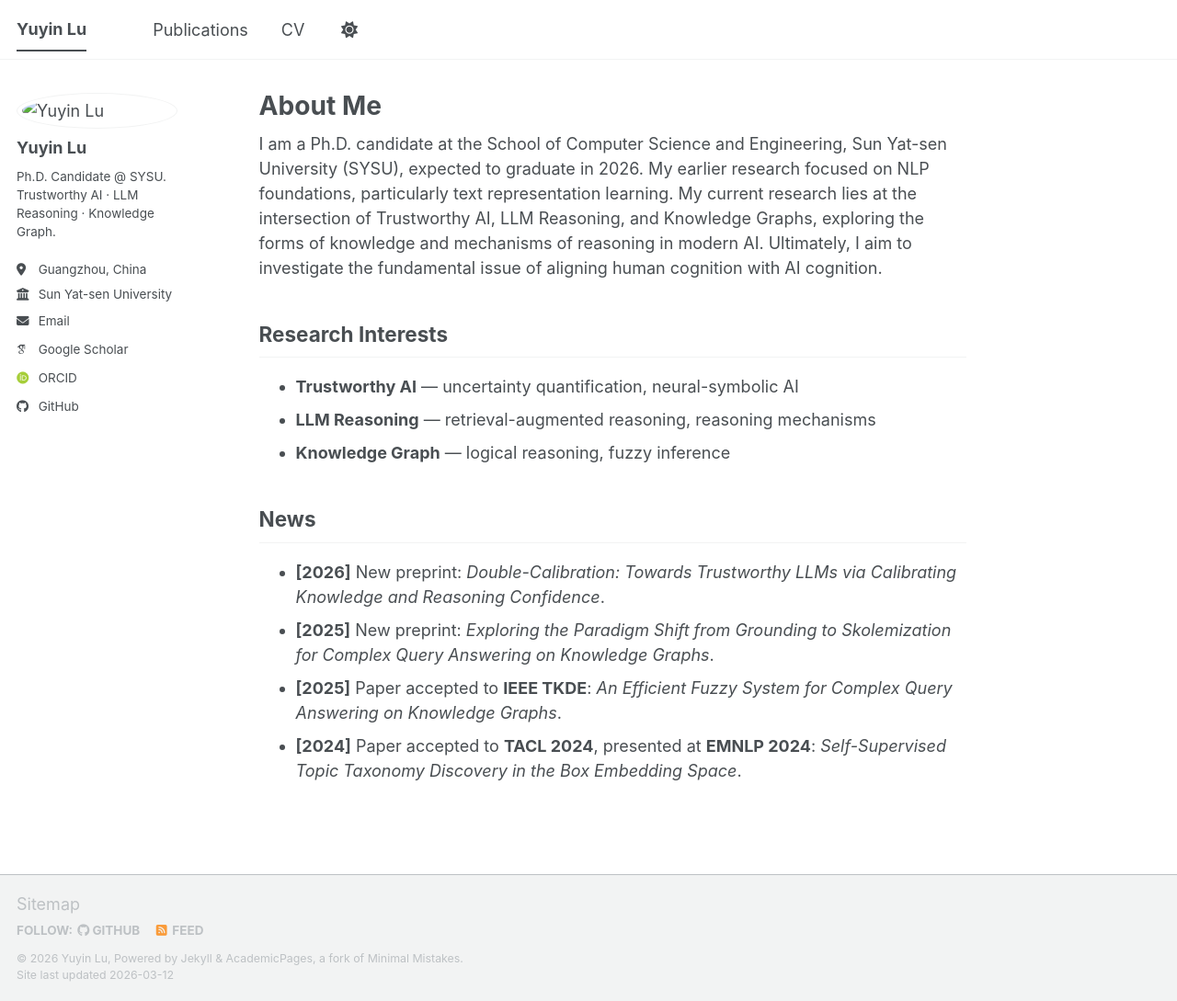
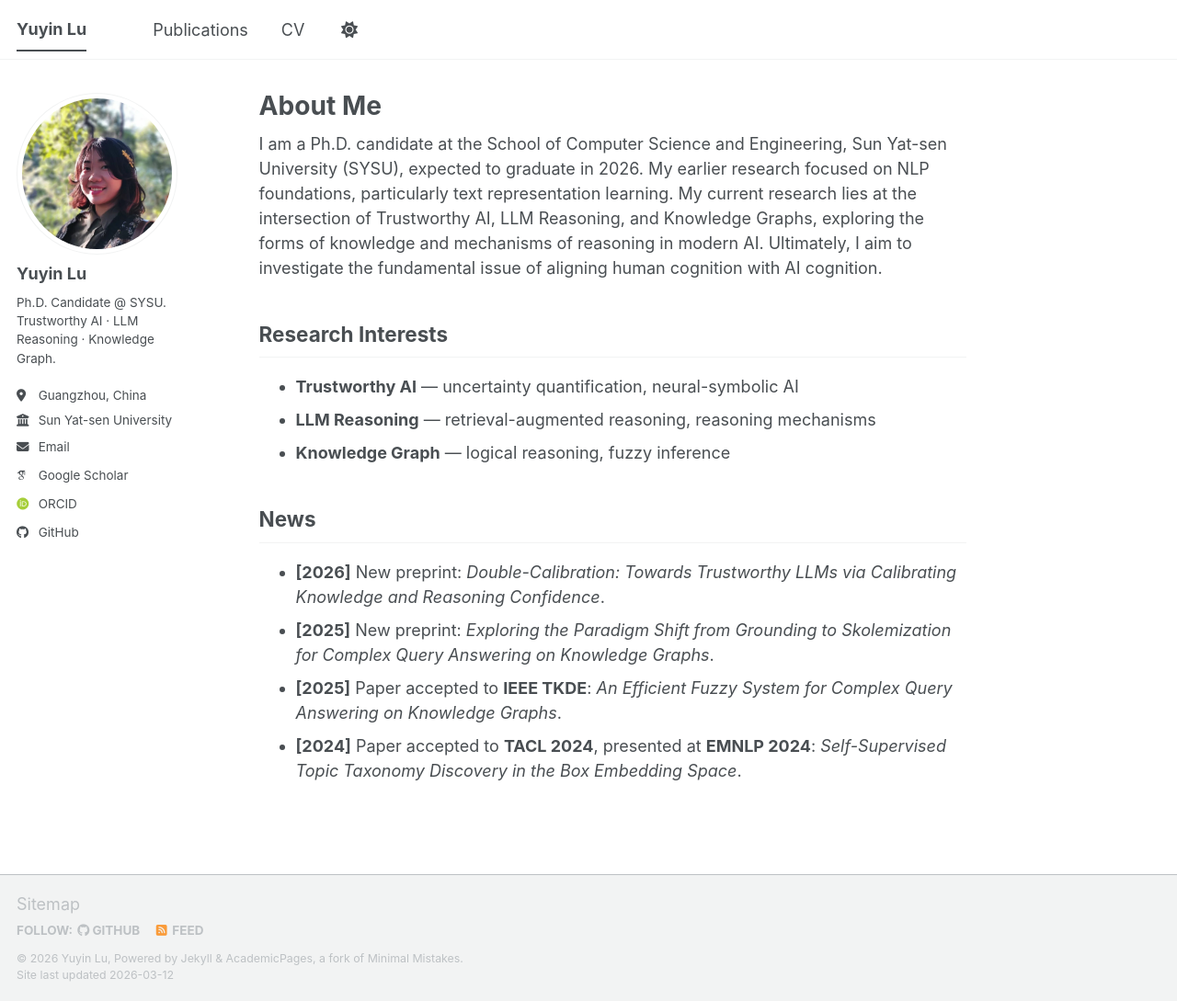
Before and after one commit to luyy9apples/luyy9apples.github.io, a Jekyll site: the page built from _pages/about.md, in a window 1280 px wide and 1089 px high. Shown: the whole window at 92% size. Built offline with Jekyll 4.4.1, drawn with Linux system fonts in a browser that asks for light colours; some web fonts are replaced; a script bundle is joined from its source files by our own code; library files that are not in the unit come from our copies.

Commit message:
Update _config.yml

```diff
--- a/_config.yml
+++ b/_config.yml
@@ -23,7 +23,7 @@ repository               : "luyy9apples/luyy9apples.github.io"
 #               Additional customization can be done by editing /_includes/author-profile.html
 author:
   # Biographic information
-  avatar           : "/images/pic2.jpg"
+  avatar           : "pic2.jpg"
   name             : "Yuyin Lu"
   pronouns         : # example: "she/her"
   bio              : "Ph.D. Candidate @ SYSU. \n Trustworthy AI · LLM Reasoning · Knowledge Graph."
```
